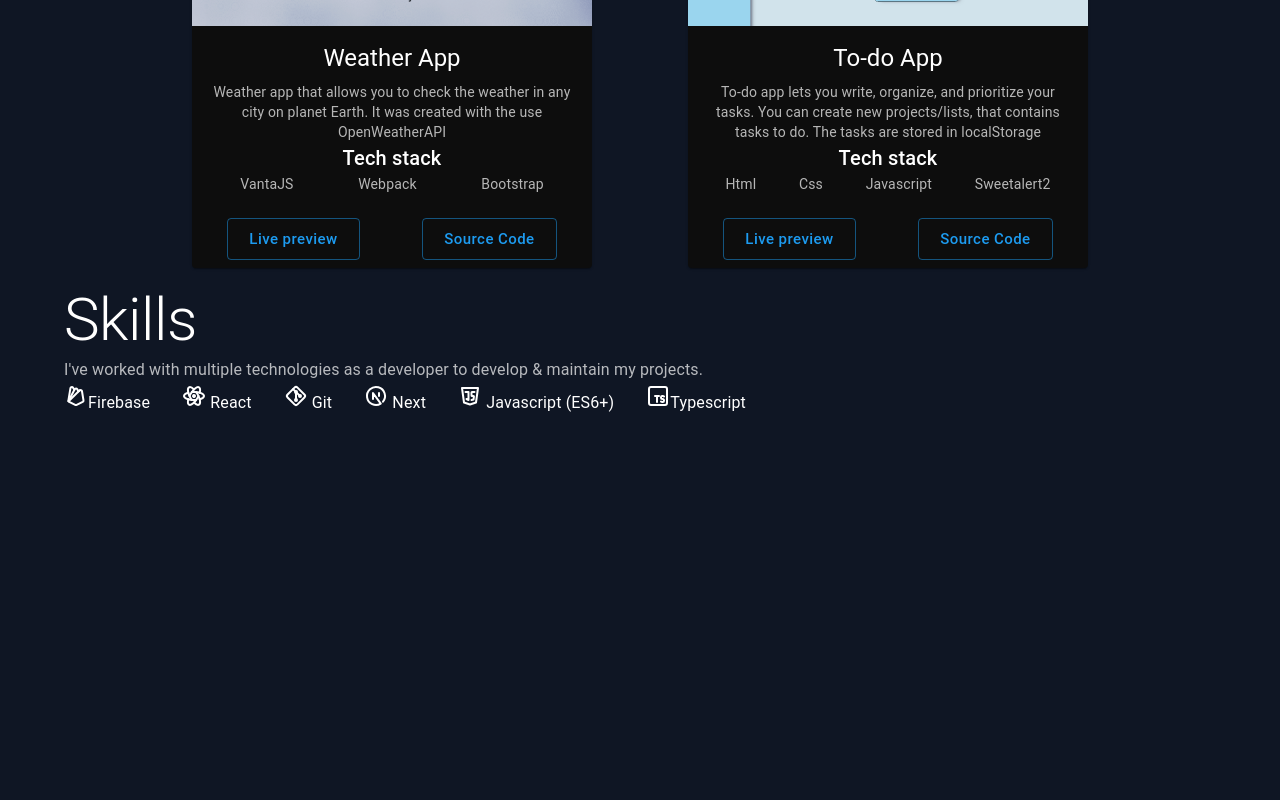
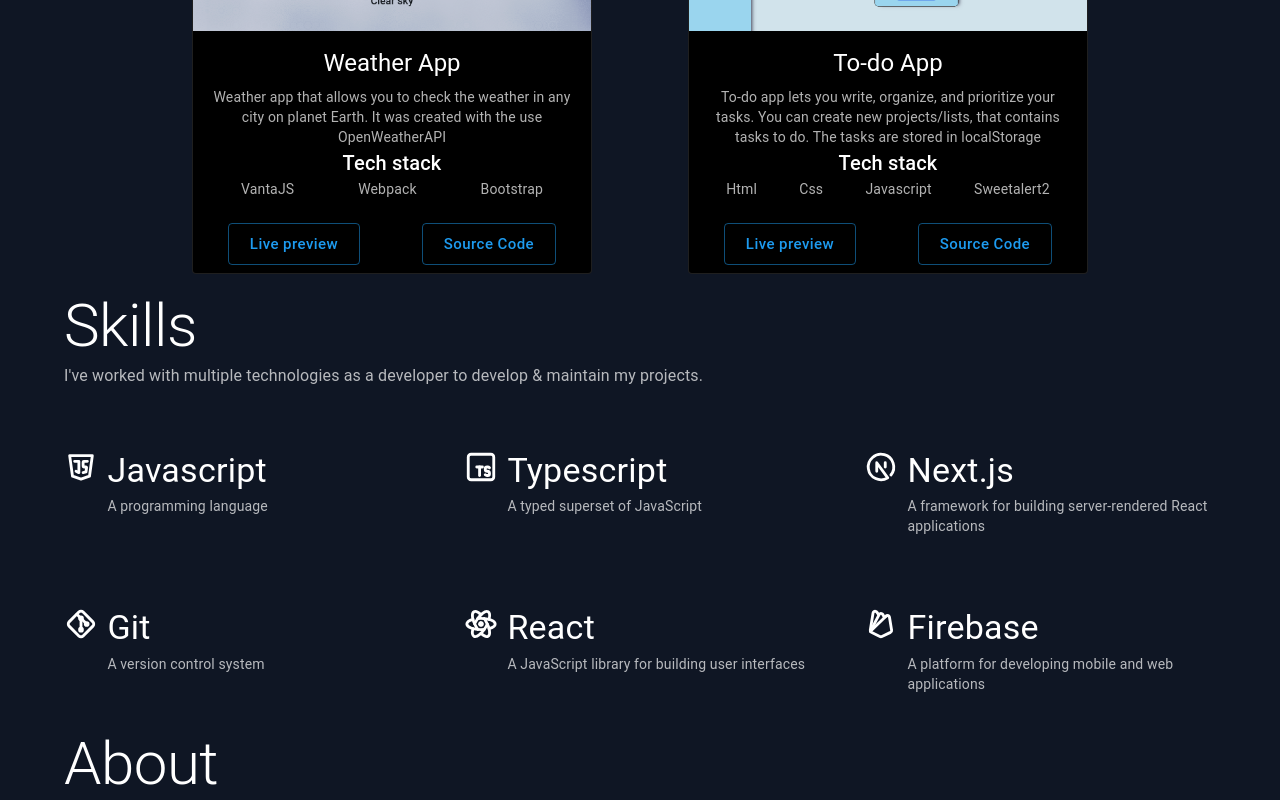
Before and after one commit to Ren0xx/portfolio, a Next.js app: page / in a window 1280 px wide. Shown: the part 1441-2241 px from the top of the page. Before the commit the page ends 1856 px from the top, so only its background shows below. Built offline with nearby package versions, Linux system fonts and the light colour scheme.

Commit message:
Skill section with icons

```diff
--- /dev/null
+++ b/src/components/About.tsx
@@ -0,0 +1,10 @@
+import { Typography } from "@mui/material";
+const About = () => {
+    return (
+        <section id='About'>
+            <Typography variant='h2'>About</Typography>
+        </section>
+    );
+};
+
+export default About;
--- a/src/components/Main.tsx
+++ b/src/components/Main.tsx
@@ -2,12 +2,14 @@
 import Projects from "@/components/Projects"
 import Welcome from "@/components/Welcome"
 import Skills from "@/components/Skills"
+import About from "@/components/About"
 const Main = () => {
   return (
     <main>
       <Welcome />
       <Projects />
       <Skills />
+      <About />
     </main>
   )
 }
--- a/src/components/Project.tsx
+++ b/src/components/Project.tsx
@@ -22,9 +22,9 @@ const Project = (props: Project) => {
         <Card
             sx={{
                 maxWidth: 400,
-                // maxHeight: 400,
                 textAlign: "center",
-            }}>
+            }}
+            variant='outlined'>
             <CardMedia sx={{ height: 180 }} image={photo} title={projectName} />
             <CardContent>
                 <Typography gutterBottom variant='h5' component='div'>
@@ -44,8 +44,7 @@ const Project = (props: Project) => {
                             <Typography
                                 variant='body2'
                                 color='text.secondary'
-                                key={item}
-                                >
+                                key={item}>
                                 {item}
                             </Typography>
                         ))}
--- /dev/null
+++ b/src/components/Skill.tsx
@@ -0,0 +1,27 @@
+import { Typography } from "@mui/material";
+import { TablerIcon } from "@tabler/icons";
+import { ReactNode } from "react";
+import styles from "@/styles/skills.module.css";
+type SkillData = {
+    icon: TablerIcon;
+    title: string;
+    description: string;
+};
+const Skill: React.FC<SkillData> = ({ icon, title, description }) => {
+    const Icon = icon;
+    return (
+        <div className={styles.skills__card}>
+            <Typography variant='h4' className={styles.skills__card__title}>
+                {title}
+            </Typography>
+            <Typography variant='body2' color='text.secondary' className={styles.skills__card__desc}>
+                {description}
+            </Typography>
+            <div className={styles.skills__card__icon}>
+                <Icon size={34} />
+            </div>
+        </div>
+    );
+};
+
+export default Skill;
--- a/src/components/Skills.tsx
+++ b/src/components/Skills.tsx
@@ -1,13 +1,8 @@
 import { Box, Grid, Typography } from "@mui/material";
 import Image from "next/image";
-
-//icons
-import { IconBrandJavascript } from '@tabler/icons';
-import { IconBrandTypescript } from "@tabler/icons";
-import { IconBrandNextjs } from "@tabler/icons";
-import { IconBrandGit } from "@tabler/icons";
-import { IconBrandReact } from "@tabler/icons";
-import { IconBrandFirebase } from "@tabler/icons";
+//card data
+import cards from "@/utils/skillsData";
+import Skill from "@/components/Skill";
 const Skills = () => {
     return (
         <section id='Skills'>
@@ -16,25 +11,18 @@ const Skills = () => {
                 I&apos;ve worked with multiple technologies as a developer to
                 develop & maintain my projects.
             </Typography>
-            <Grid container columns={{ xs: 1, md: 2, lg: 3 }} spacing={4}>
-                <Grid item>
-                    <IconBrandFirebase />Firebase
-                </Grid>
-                <Grid item>
-                    <IconBrandReact /> React
-                </Grid>
-                <Grid item>
-                    <IconBrandGit /> Git
-                </Grid>
-                <Grid item>
-                    <IconBrandNextjs /> Next
-                </Grid>
-                <Grid item>
-                    <IconBrandJavascript /> Javascript (ES6+)
-                </Grid>
-                <Grid item>
-                     <IconBrandTypescript />Typescript
-                </Grid>
+            <Grid container spacing={6} sx={{ my: "0.7em" }}>
+                {cards.map((card, index) => {
+                    return (
+                        <Grid key={index} item xs={12} md={6} lg={4}>
+                            <Skill
+                                icon={card.icon}
+                                title={card.title}
+                                description={card.description}
+                            />
+                        </Grid>
+                    );
+                })}
             </Grid>
         </section>
     );
--- a/src/styles/component.module.css
+++ /dev/null
@@ -1,3 +0,0 @@
-#id {
-    color: hsl(hue, saturation, lightness)
-}
--- /dev/null
+++ b/src/styles/skills.module.css
@@ -0,0 +1,23 @@
+.skills__card {
+    display: grid;
+    grid-template-columns: 1fr 8fr;
+    grid-template-rows: 2fr 3fr;
+    gap: 0.3em
+}
+
+.skills__card__icon {
+    grid-row: 1/2;
+    grid-column: 1/2;
+}
+
+.skills__card__title {
+    grid-row: 1/2;
+    grid-column: 2/3;
+    font-size: 1.6em;
+}
+
+.skills__card__desc {
+    grid-row: 2/3;
+    grid-column: 2/3;
+    font-size: 1.2em;
+}
--- /dev/null
+++ b/src/utils/skillsData.ts
@@ -0,0 +1,44 @@
+import {
+    IconBrandJavascript,
+    IconBrandTypescript,
+    IconBrandNextjs,
+    IconBrandGit,
+    IconBrandReact,
+    IconBrandFirebase,
+} from "@tabler/icons";
+
+const cards = [
+    {
+        icon: IconBrandJavascript,
+        title: "Javascript",
+        description: "A programming language",
+    },
+    {
+        icon: IconBrandTypescript,
+        title: "Typescript",
+        description: "A typed superset of JavaScript",
+    },
+    {
+        icon: IconBrandNextjs,
+        title: "Next.js",
+        description:
+            "A framework for building server-rendered React applications",
+    },
+    {
+        icon: IconBrandGit,
+        title: "Git",
+        description: "A version control system",
+    },
+    {
+        icon: IconBrandReact,
+        title: "React",
+        description: "A JavaScript library for building user interfaces",
+    },
+    {
+        icon: IconBrandFirebase,
+        title: "Firebase",
+        description: "A platform for developing mobile and web applications",
+    },
+];
+
+export default cards;
```
Also changed, not shown: src/styles/components.module.css (deleted, +0 -7 lines).
